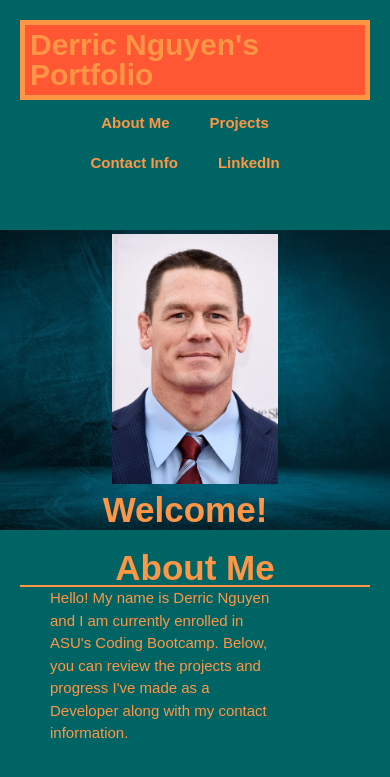
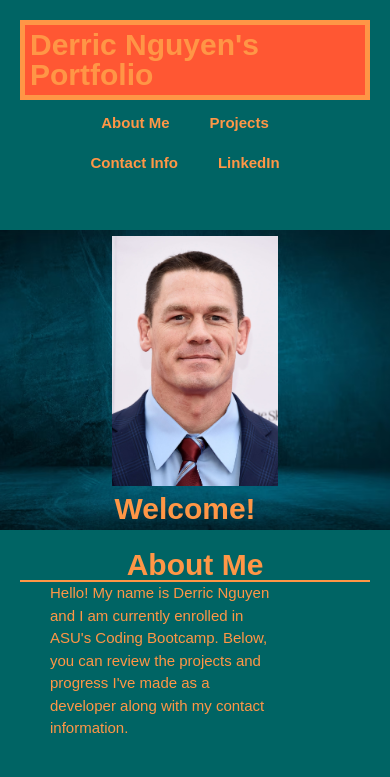
Before and after one commit to derricn2/Derric-Nguyen-Portfolio, a plain HTML site: page index.html in a window 390 px wide. Shown: the top 777 px of the page. Drawn offline with Linux system fonts and the light colour scheme.

Commit message:
updated HTML & CSS

```diff
--- a/assets/style.css
+++ b/assets/style.css
@@ -255,11 +255,11 @@ footer ul li a:hover {
     }
 
     .hero .welcome #welcome {
-        font-size: 35px;
+        font-size: 30px;
     }
 
     .title h2 {
-        font-size: 35px;
+        font-size: 30px;
     }
 
     .about-me p {
--- a/index.html
+++ b/index.html
@@ -56,7 +56,7 @@
         </div>
         <!-- About Me Content/paragraph -->
             <p>
-                Hello! My name is Derric Nguyen and I am currently enrolled in ASU's Coding Bootcamp. Below, you can review the projects and progress I've made as a Developer along with my contact information.
+                Hello! My name is Derric Nguyen and I am currently enrolled in ASU's Coding Bootcamp. Below, you can review the projects and progress I've made as a developer along with my contact information.
             </p>
         </div>
     </section>
```
